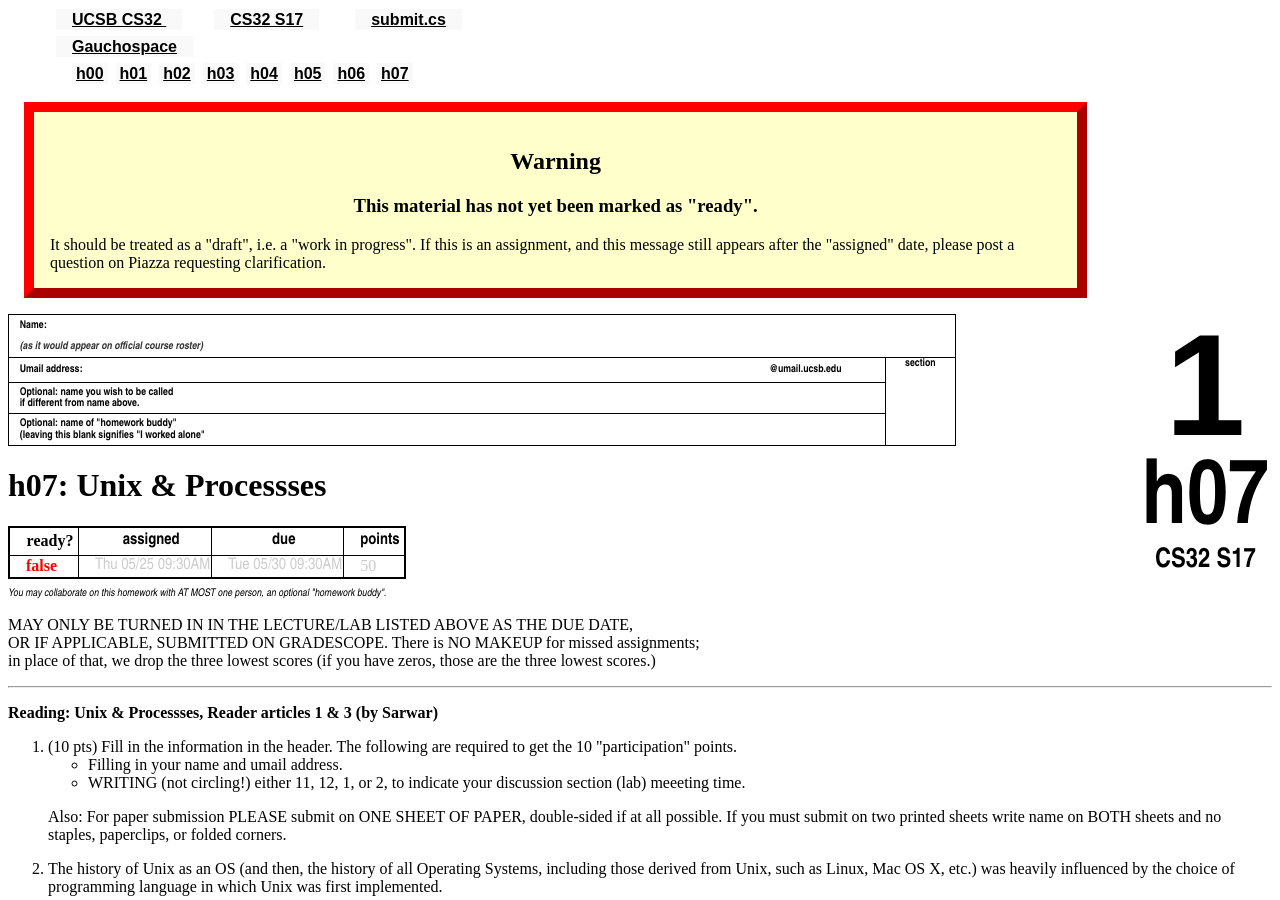
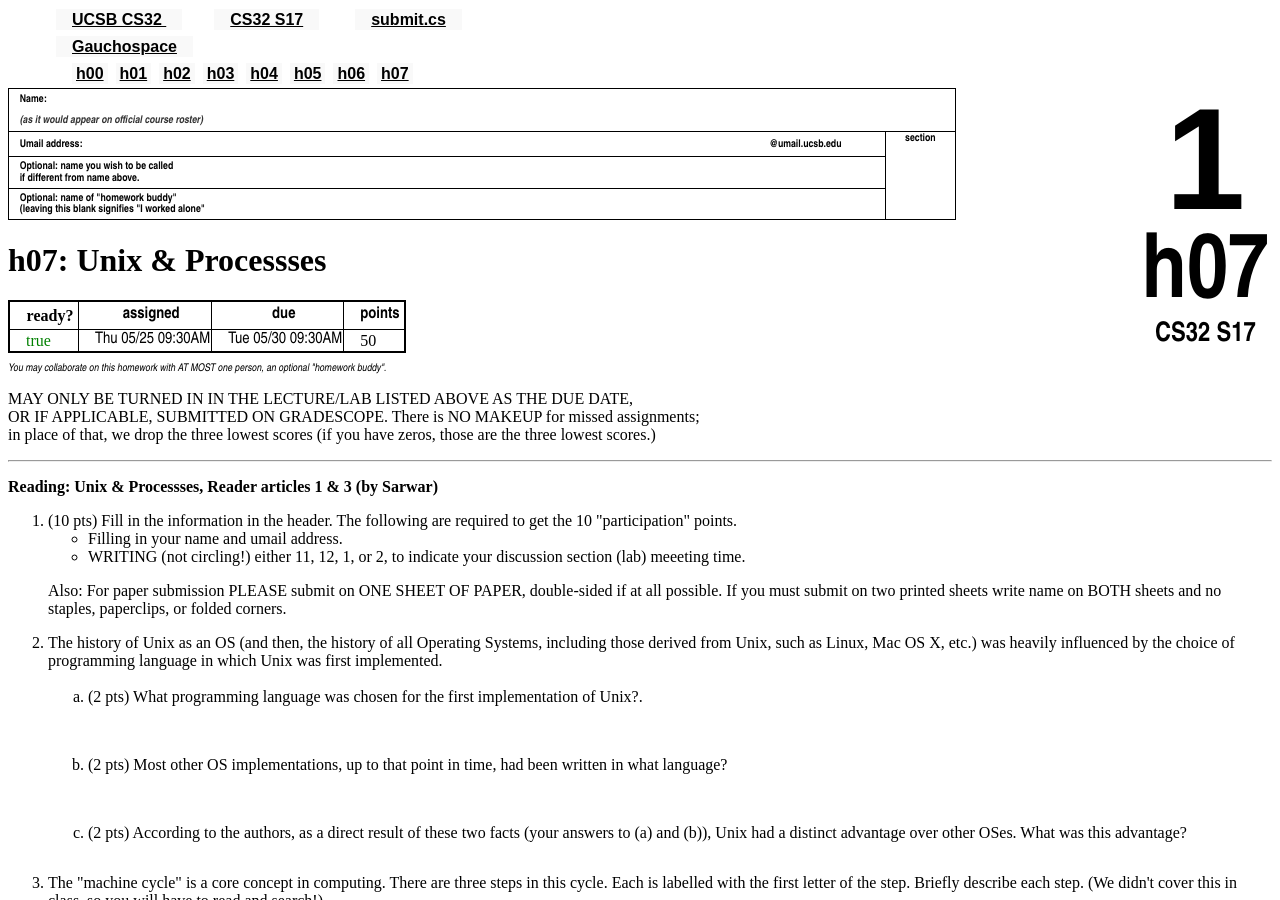
Before and after one commit to ucsb-cs32-s17/ucsb-cs32-s17.github.io, a Jekyll site: the page built from _hwk/h07.md, in a window 1280 px wide and 900 px high. Built offline with Jekyll 4.4.1, drawn with Linux system fonts in a browser that asks for light colours.

Commit message:
Update h07.md

```diff
--- a/_hwk/h07.md
+++ b/_hwk/h07.md
@@ -1,7 +1,7 @@
 ---
 num: "h07"
 desc: "Unix & Processses"
-ready: false
+ready: true
 assigned: 2017-05-25 09:30:00.00-7:00
 due: 2017-05-30 09:30:00.00-7:00
 reading: "Reader articles 1 & 3 (by Sarwar)"
@@ -48,7 +48,7 @@ https://ucsb-cs32-s17.github.io/hwk/h07/
  <div class="pagebreak"></div>
 
 <br />
-<li style='margin-bottom:1em;'>(4 pts) A process is a _____________________________ that is _____________________________.</li>
+<li style='margin-bottom:2em;'>(4 pts) A process is a _____________________________ that is _____________________________.</li>
 
   <li>The ps command and the jobs command both list processes. Write a few words that distinguishes between the ways that they are used, that is:
   <ol>
@@ -73,7 +73,7 @@ https://ucsb-cs32-s17.github.io/hwk/h07/
 
   <li>The ps command and the jobs command both list processes. Write a few words that distinguishes between the ways that they are used.
   <ol>
-    <li style='margin-bottom:2em;'>(3 pts) What is a circumstance where ps is more appropriate than jobs?</li>
+    <li style='margin-bottom:3em;'>(3 pts) What is a circumstance where ps is more appropriate than jobs?</li>
 
     <li style='margin-bottom:6em;'>(3 pts) What is a circumstance where jobs is more appropriate than ps?</li>
 
```
